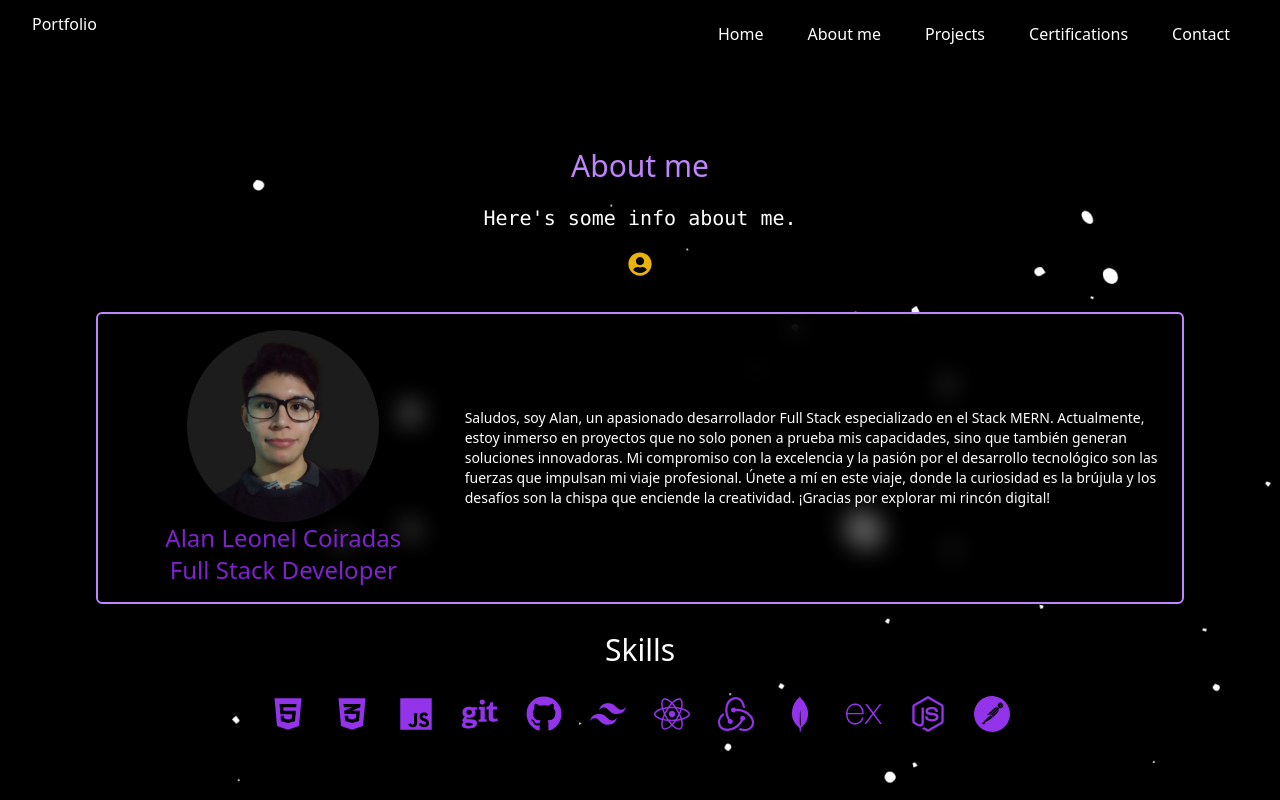
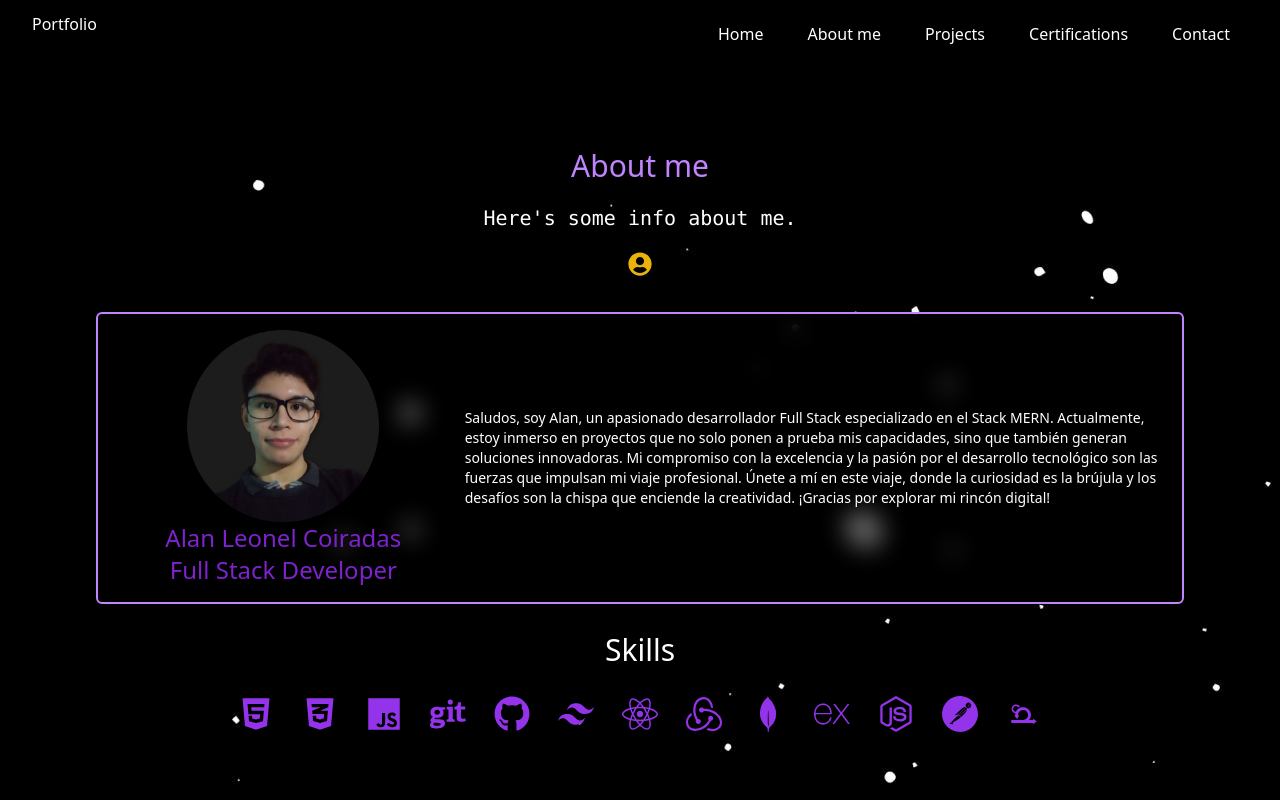
Before and after one commit to leocoiradas/Portfolio, a React (Vite) app: page /about in a window 1280 px wide. Built offline with nearby package versions, Linux system fonts and the light colour scheme.

Commit message:
Skills: Ajuste de estilos para dispositivos móviles
Nota: Se añadió el ícono de Scrum a la lista de habilidades.
Se alineó al centro los íconos de habilidades dentro de su contenedor.

```diff
--- a/src/components/Skills.jsx
+++ b/src/components/Skills.jsx
@@ -2,13 +2,14 @@ import React from "react";
 import { FaHtml5, FaCss3Alt, FaGit, FaGithub, FaBootstrap, FaReact, FaNodeJs } from "react-icons/fa";
 import { IoLogoJavascript } from "react-icons/io5";
 import { SiRedux, SiMongodb, SiExpress, SiPostman, SiTailwindcss } from "react-icons/si";
+import { DiScrum } from "react-icons/di";
 
 function Skills(){
-    const skillsCollection = [<FaHtml5 />, <FaCss3Alt />, <IoLogoJavascript />, <FaGit />, <FaGithub />, <SiTailwindcss />, <FaReact />, <SiRedux />, <SiMongodb />, <SiExpress />, <FaNodeJs />, <SiPostman />]
+    const skillsCollection = [<FaHtml5 />, <FaCss3Alt />, <IoLogoJavascript />, <FaGit />, <FaGithub />, <SiTailwindcss />, <FaReact />, <SiRedux />, <SiMongodb />, <SiExpress />, <FaNodeJs />, <SiPostman />, <DiScrum />]
     return(
         <article className="flex flex-col justify-center items-center gap-5 py-3 w-4/5 ">
             <h3 className="text-3xl text-white">Skills</h3>
-            <div className="flex flex-wrap gap-3">
+            <div className="flex justify-center items-center flex-wrap gap-3">
                 {skillsCollection.map((element) => (<p className="p-2 text-purple-600 rounded-md text-center text-4xl"><b>{element}</b></p>))}
             </div>
 
```
